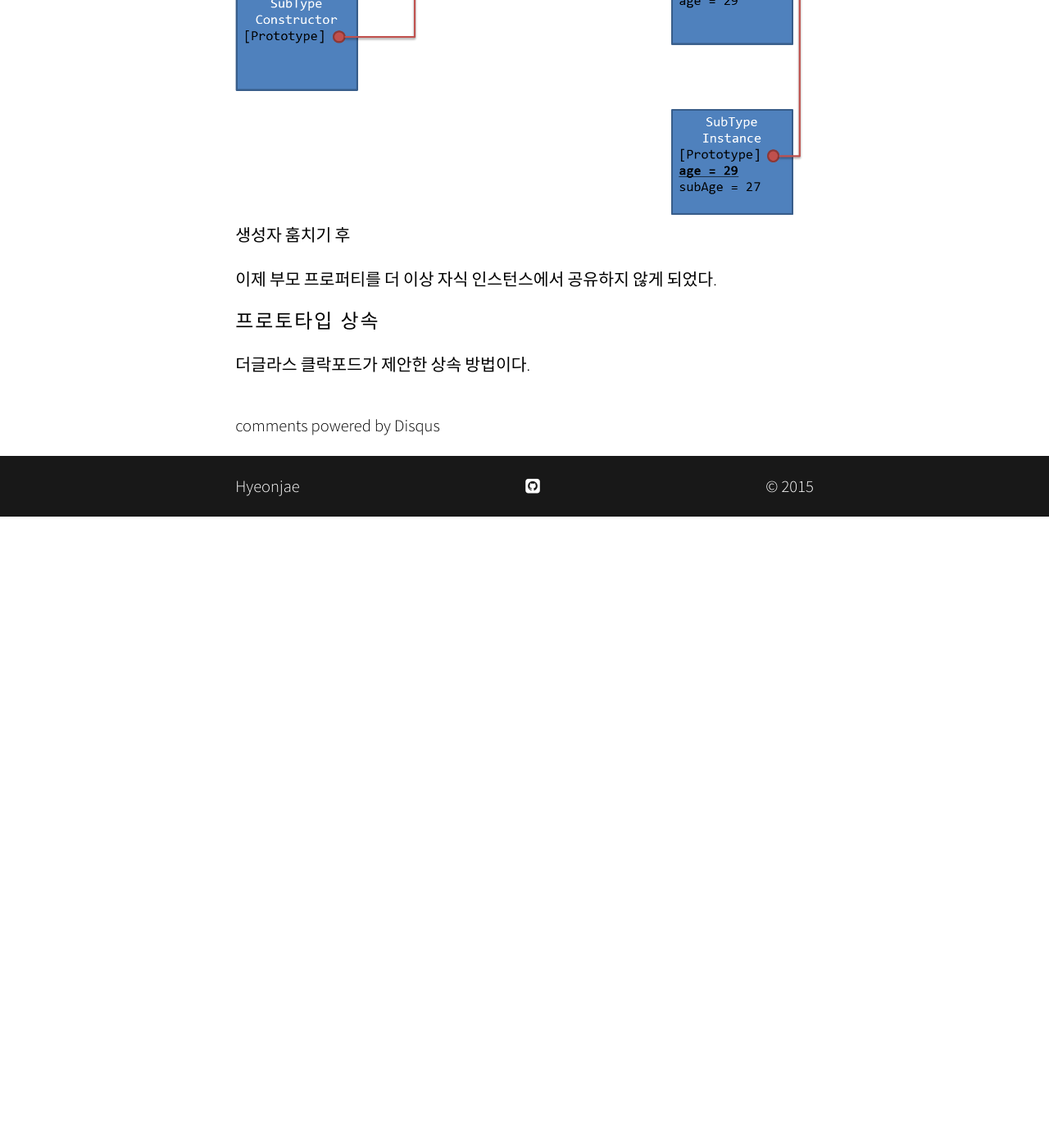
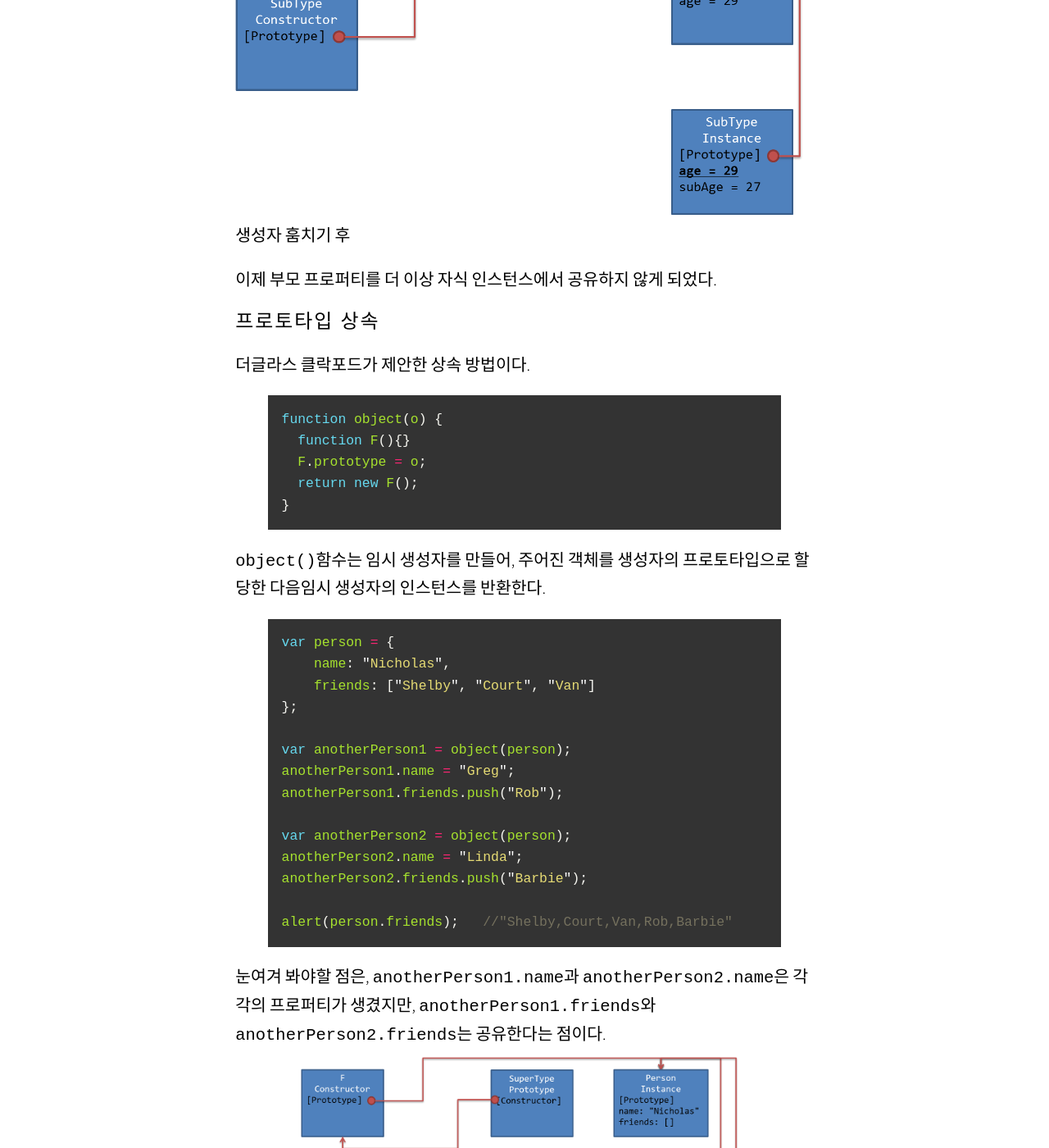
Before and after one commit to hyeonjae/hyeonjae.github.io.archive, a Jekyll site: the page built from _posts/2015-03-09-javascript-study-5.md, in a window 1280 px wide and 1400 px high, scrolled down 4119 px. Shown: the whole window at 82% size. Built offline with Jekyll 4.4.1, drawn with Linux system fonts in a browser that asks for light colours; nearby versions of some CDN libraries; some web fonts are replaced; comment, search, counter and statistics services are not loaded; before the commit the page ends 4749 px from its top, so only the background shows below that.

Commit message:
no message

```diff
--- a/_posts/2015-03-09-javascript-study-5.md
+++ b/_posts/2015-03-09-javascript-study-5.md
@@ -110,5 +110,31 @@ instance2.sayAge();       //27
 ### 프로토타입 상속
 더글라스 클락포드가 제안한 상속 방법이다.
 {% highlight javascript %}
+function object(o) {
+  function F(){}
+  F.prototype = o;
+  return new F();
+}
+{% endhighlight %}
+`object()`함수는 임시 생성자를 만들어, 주어진 객체를 생성자의 프로토타입으로 할당한 다음임시 생성자의 인스턴스를 반환한다.
 
+
+{% highlight javascript %}
+var person = {
+    name: "Nicholas",
+    friends: ["Shelby", "Court", "Van"]
+};
+
+var anotherPerson1 = object(person);
+anotherPerson1.name = "Greg";
+anotherPerson1.friends.push("Rob");
+
+var anotherPerson2 = object(person);
+anotherPerson2.name = "Linda";
+anotherPerson2.friends.push("Barbie");
+
+alert(person.friends);   //"Shelby,Court,Van,Rob,Barbie"
 {% endhighlight %}
+
+눈여겨 봐야할 점은, `anotherPerson1.name`과 `anotherPerson2.name`은 각각의 프로퍼티가 생겼지만, `anotherPerson1.friends`와 `anotherPerson2.friends`는 공유한다는 점이다.
+![3]({{ site.url }}/assets/javascript_inheritance3.png)
```
Also changed, not shown: assets/javascript_inheritance3.png (added).
